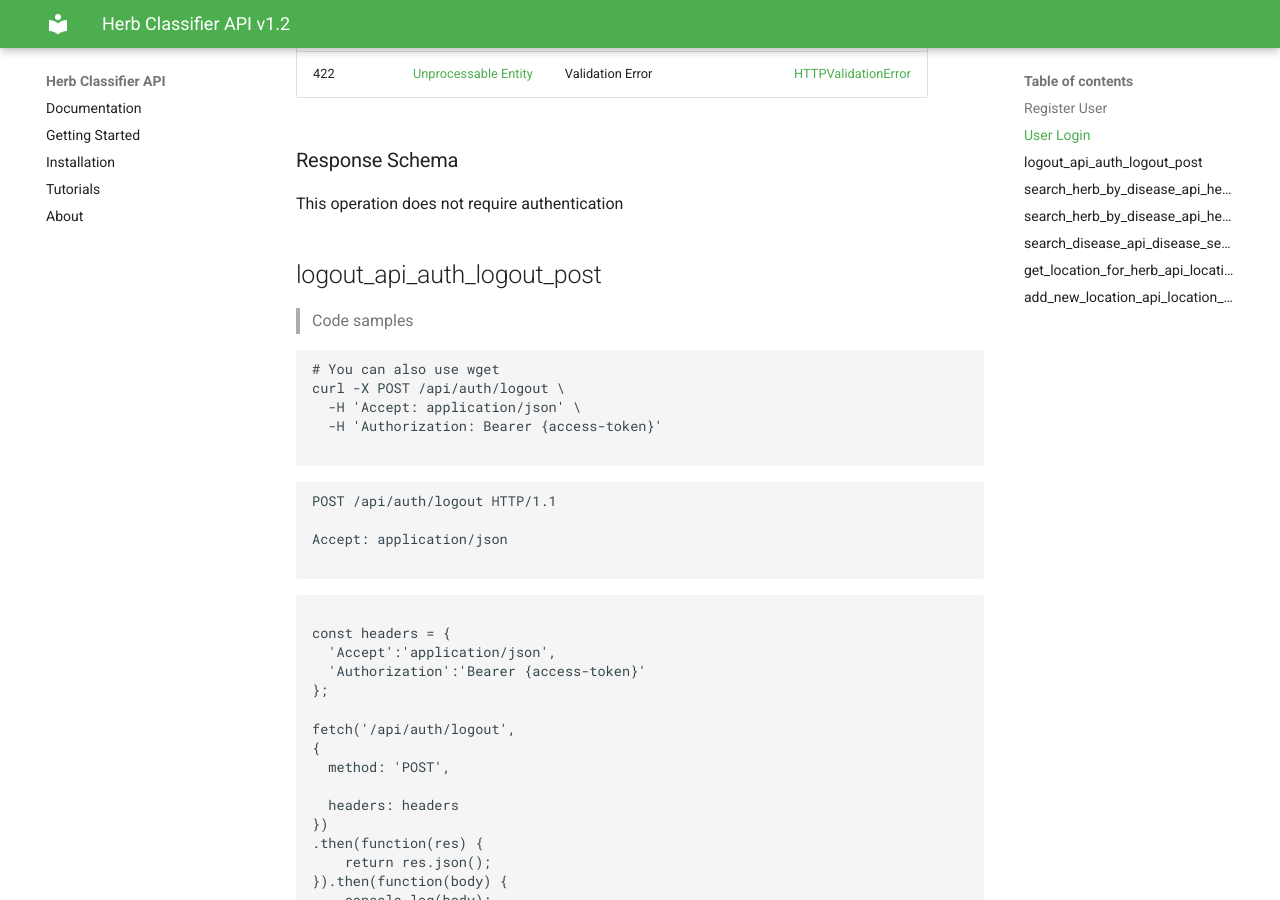
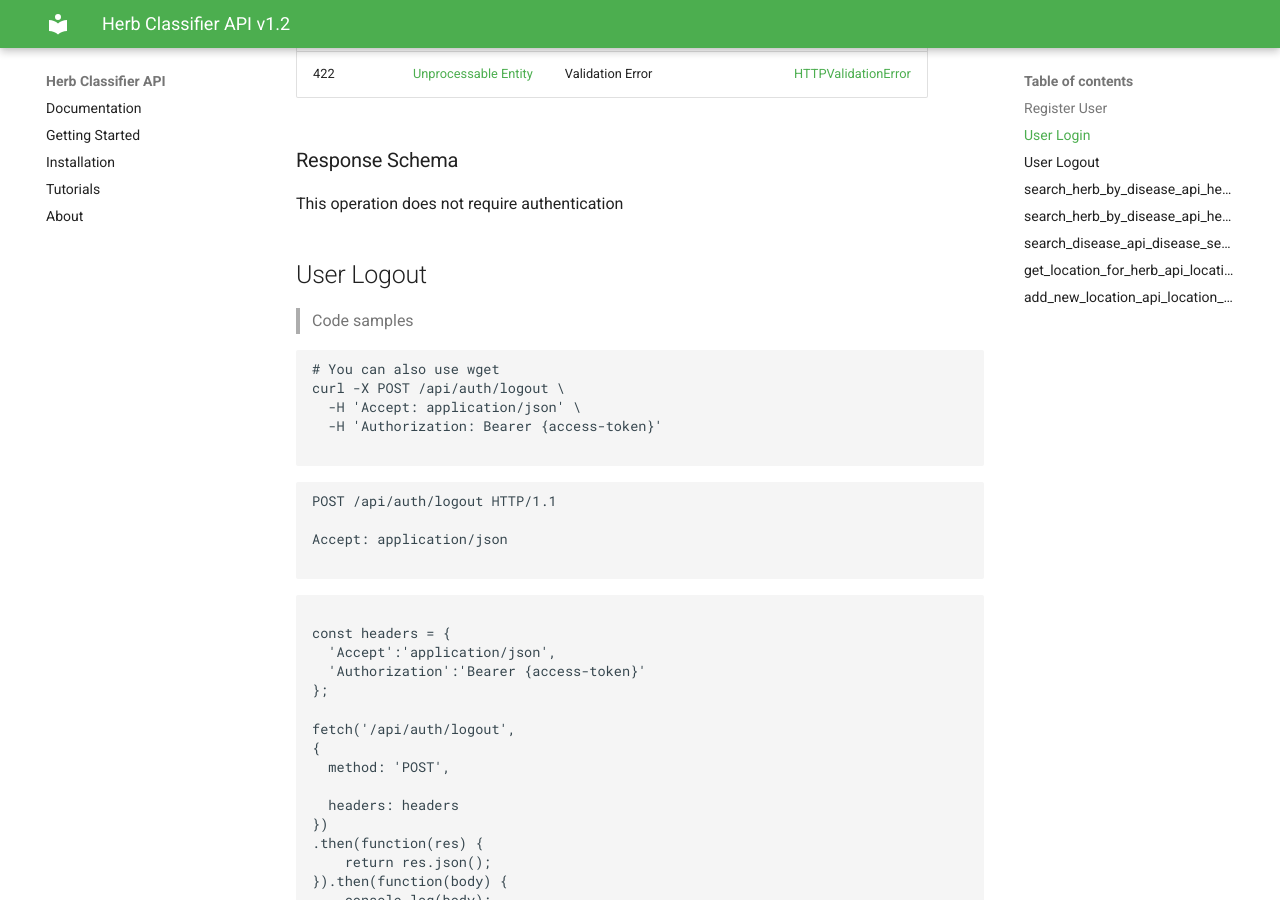
Before and after one commit to dilshankarunarathne/herb-classifier-backend, an MkDocs documentation site: the page built from docs/api_documentation.md, in a window 1280 px wide and 900 px high, scrolled down 8724 px. Built offline with MkDocs 1.6.1 and Material for MkDocs 9.7.7, drawn with Linux system fonts in a browser that asks for light colours.

Commit message:
Update api_documentation.md

```diff
--- a/docs/api_documentation.md
+++ b/docs/api_documentation.md
@@ -464,7 +464,7 @@
 This operation does not require authentication
 </aside>
 
-## logout_api_auth_logout_post
+## User Logout
 
 <a id="opIdlogout_api_auth_logout_post"></a>
 
```
